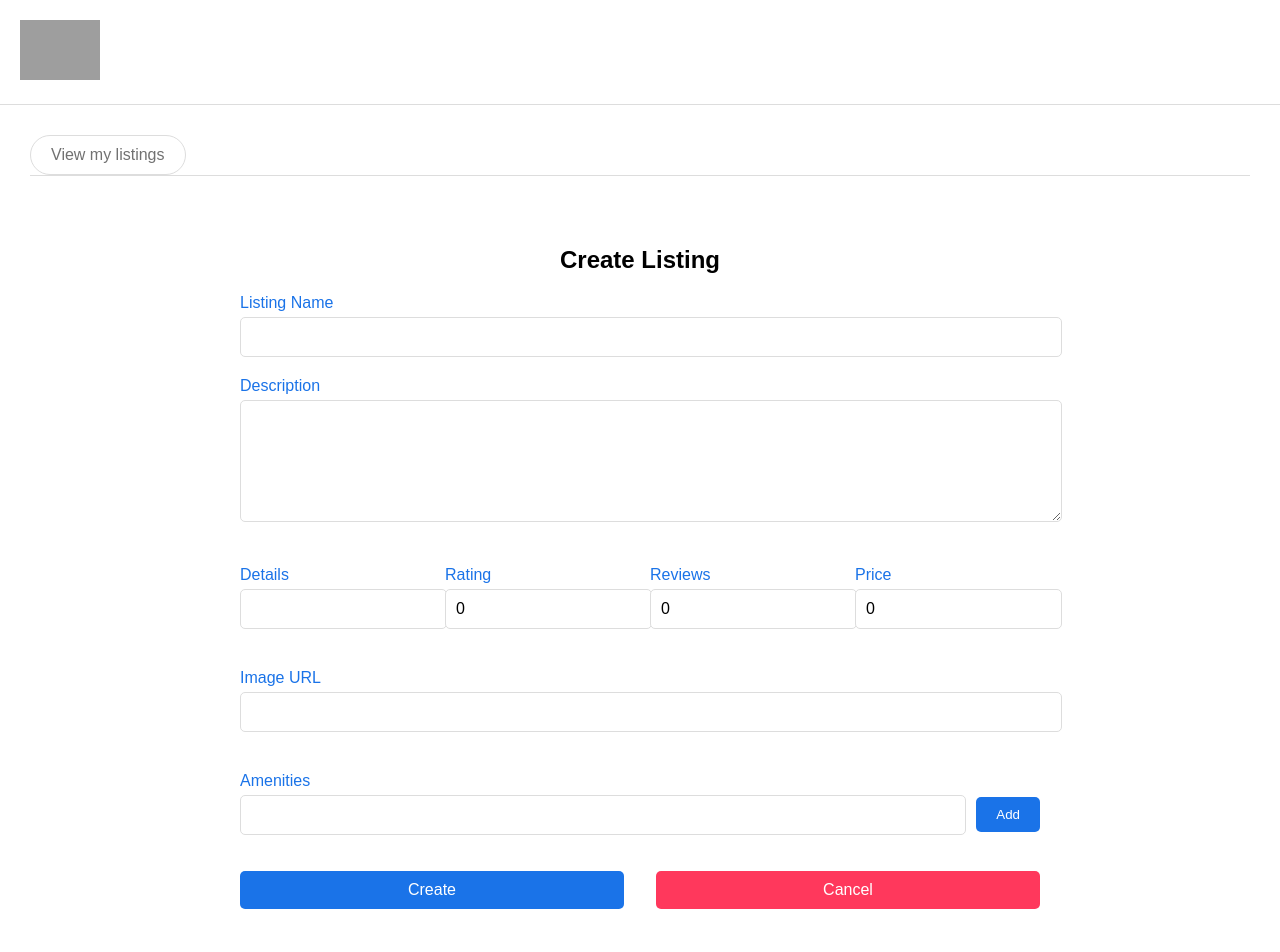
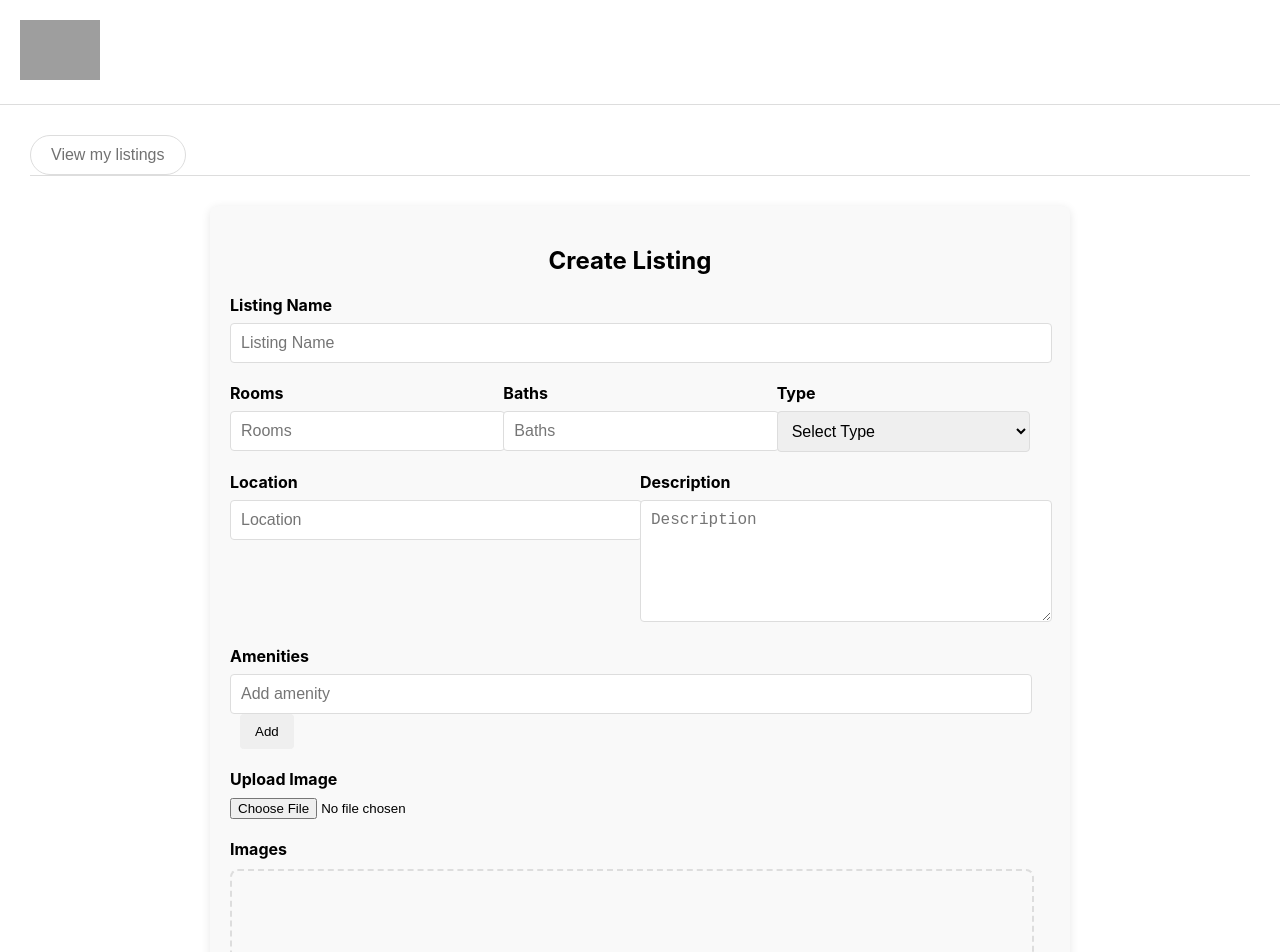
Before and after one commit to Boya015/Airbnb-Capstone-project, a React (Create React App) app: page /listingHotelPage in a window 1280 px wide. Shown: the top 952 px of the page. Before the commit the page ends 929 px from the top, so only its background shows below. Built offline with nearby package versions, Linux system fonts and the light colour scheme; grey boxes are pictures that could not be loaded.

Commit message:
modified code

```diff
--- a/src/App.js
+++ b/src/App.js
@@ -3,8 +3,8 @@ import { BrowserRouter as Router, Route, Routes } from 'react-router-dom';
 import HomePage from '../src/Pages/HomePage/HomePage';
 import ListingPage from './Pages/HomePage/ListingPage';
 import SearchResultsPage from '../src/Pages/HomePage/SearchResultsPage';
-import AdminHotel from './Pages/AdminPages/AddHotel'
-import UpdatePage from './Pages/UpdatePage/UpdatePage';
+import AdminHotel from './Pages/AdminPages/AddHotel';
+import UpdateHotel from './Pages/UpdateHotel/UpdateHotel';
 import ReservationsListPages from './Pages/ReservationsListPages/ReservationsListPages';
 import LoginPage from './Pages/LoginPage/LoginPage';
 import LuxeSearchPage from './Pages/LuxeSearchPage/LuxeSearchPage';
@@ -21,7 +21,7 @@ const App = () => {
           <Route path="/listing/:id" element={<ListingPage />} />
           <Route path="/search" element={<SearchResultsPage />} />
           <Route path="/admin/02" element={<AdminHotel />} />
-          <Route path="/update/:id" element={<UpdatePage />} />
+          <Route path="/update/:id" element={<UpdateHotel />} />
           <Route path="/reservationsListPages" element={<ReservationsListPages />} />
           <Route path="/loginPage" element={<LoginPage />} />
           <Route path="/signup" element={ <SignUp />} />
--- a/src/Pages/UpdatePage/UpdatePage.js
+++ /dev/null
@@ -1,50 +0,0 @@
-import React, { useEffect, useState } from 'react';
-import { useParams } from 'react-router-dom';
-
-const UpdatePage = () => {
-  const { id } = useParams(); // Get the hotel ID from the URL
-  const [hotel, setHotel] = useState(null);
-  const [loading, setLoading] = useState(true);
-  const [error, setError] = useState(null);
-
-  useEffect(() => {
-    const fetchHotel = async () => {
-      try {
-        const response = await fetch(`http://localhost:5000/api/accommodations/${id}`);
-        if (!response.ok) {
-          throw new Error('Network response was not ok');
-        }
-        const data = await response.json();
-        setHotel(data);
-      } catch (err) {
-        setError(err.message);
-      } finally {
-        setLoading(false);
-      }
-    };
-
-    fetchHotel();
-  }, [id]);
-
-  const handleUpdate = async (e) => {
-    e.preventDefault();
-    // Implement the update logic here (e.g., send PUT request to update hotel)
-  };
-
-  if (loading) return <div>Loading...</div>;
-  if (error) return <div>Error: {error}</div>;
-
-  return (
-    <div>
-      <h2>Update Hotel</h2>
-      <form onSubmit={handleUpdate}>
-        {/* Render input fields to edit hotel details here */}
-        <input type="text" defaultValue={hotel.name} />
-        {/* Other fields for details, price, etc. */}
-        <button type="submit">Update</button>
-      </form>
-    </div>
-  );
-};
-
-export default UpdatePage;
--- a/src/components/CreateListing/CreateListing.css
+++ b/src/components/CreateListing/CreateListing.css
@@ -1,12 +1,13 @@
 .create-listing {
-    width: 100%;
   max-width: 800px;
   margin: 0 auto;
-    padding: 20px;
-    font-family: Arial, sans-serif;
+  padding: 20px 40px 20px 20px;
+  background-color: #f9f9f9;
+  border-radius: 8px;
+  box-shadow: 0 2px 10px rgba(0, 0, 0, 0.1);
 }
 
-  .create-listing h2 {
+.create-listing > h2 {
   text-align: center;
   margin-bottom: 20px;
 }
@@ -20,92 +21,84 @@
   margin-bottom: 20px;
 }
 
-  .form-row {
-    display: flex;
-    justify-content: space-between;
-    margin-bottom: 20px;
+label {
+  display: block;
+  margin-bottom: 8px;
+  font-weight: bold;
 }
 
-  .form-row .form-group {
-    flex: 1;
-    margin-right: 20px;
-  }
-
-  .form-row .form-group:last-child {
-    margin-right: 0;
-  }
-
-  .form-group label {
-    display: block;
-    margin-bottom: 5px;
-    color: #1a73e8;
-  }
-
-  .form-group input,
-  .form-group select,
-  .form-group textarea {
+input[type='text'],
+input[type='number'],
+textarea,
+select {
   width: 100%;
   padding: 10px;
   border: 1px solid #ddd;
-    border-radius: 5px;
+  border-radius: 4px;
   font-size: 16px;
-  }
-
-  .amenities-input {
-    display: flex;
-    align-items: center;
-  }
-
-  .amenities-input input {
-    flex: 1;
-  }
-
-  .amenities-input button {
-    margin-left: 10px;
-    padding: 10px 20px;
-    border: none;
-    border-radius: 5px;
-    background-color: #1a73e8;
-    color: white;
-    cursor: pointer;
-  }
-
-  .upload-button {
-    width: 100%;
-    padding: 10px;
-    border: none;
-    border-radius: 5px;
-    background-color: #1a73e8;
-    color: white;
-    cursor: pointer;
-    margin-bottom: 10px;
 }
 
 textarea {
   height: 100px;
 }
 
-  .form-actions {
+.form-row {
+  display: flex;
+  justify-content: space-between;
+  gap: 20px;
+}
+
+.form-row .form-group {
+  flex: 1;
+}
+
+button {
+  padding: 10px 15px;
+  border: none;
+  border-radius: 4px;
+  cursor: pointer;
+}
+
+button[type='button'] {
+  margin-left: 10px;
+}
+
+.create-button {
+  background-color: #007bff;
+  color: #fff;
+}
+
+.cancel-button {
+  background-color: #ff4444;
+  color: #fff;
+}
+
+.amenities-list {
+  margin-top: 10px;
+}
+
+.amenity {
+  display: inline-block;
+  padding: 5px 10px;
+  background-color: #e0e0e0;
+  border-radius: 4px;
+  margin-right: 5px;
+  margin-top: 5px;
+}
+
+.image-upload-box {
+  width: 100%;
+  height: 150px;
+  border: 2px dashed #ddd;
+  border-radius: 8px;
+  display: flex;
+  align-items: center;
+  justify-content: center;
+  color: #aaa;
+  margin-top: 10px;
+}
+
+.form-buttons {
   display: flex;
   justify-content: space-between;
 }
-
-  .create-button,
-  .cancel-button {
-    width: 48%;
-    padding: 10px;
-    border: none;
-    border-radius: 5px;
-    font-size: 16px;
-    cursor: pointer;
-  }
-
-  .create-button {
-    background-color: #1a73e8;
-    color: white;
-  }
-
-  .cancel-button {
-    background-color: #ff385c;
-    color: white;
-  }
--- a/src/components/CreateListing/CreateListing.js
+++ b/src/components/CreateListing/CreateListing.js
@@ -1,111 +1,96 @@
 import React, { useState } from 'react';
-import { useNavigate } from 'react-router-dom';
-import axios from 'axios';
 import './CreateListing.css';
 
 const CreateListing = () => {
-  const [formData, setFormData] = useState({
-    name: '',
-    description: '',
-    details: '',
-    rating: 0,
-    reviews: 0,
-    price: 0,
-    image: '',
-    amenities: [],
-  });
+  const [amenities, setAmenities] = useState([]);
+  const [amenity, setAmenity] = useState('');
 
-  const [amenity, setAmenity] = useState("");
-  const navigate = useNavigate();
-
-  const handleInputChange = (e) => {
-    const { name, value } = e.target;
-    setFormData({
-      ...formData,
-      [name]: value
-    });
-  };
-
-  const handleAddAmenity = () => {
-    if (amenity.trim() !== "") {
-      setFormData({
-        ...formData,
-        amenities: [...formData.amenities, amenity]
-      });
-      setAmenity("");
+  const addAmenity = () => {
+    if (amenity.trim()) {
+      setAmenities([...amenities, amenity]);
+      setAmenity('');
     }
   };
 
-  const handleSubmit = async (e) => {
-    e.preventDefault();
-    try {
-      // The formData object is constructed based on user input
-      const response = await axios.post('http://localhost:5000/api/accommodation', formData);
-      console.log('accommodation added:', response.data);
-
-      // Redirect to admin/02
-      navigate('/admin/02');
-    } catch (error) {
-      console.error('Error creating accommodation:', error);
-    }
-  };
   return (
     <div className="create-listing">
       <h2>Create Listing</h2>
-      <form onSubmit={handleSubmit}>
+      <form>
         <div className="form-group">
           <label>Listing Name</label>
-          <input type="text" name="name" value={formData.name} onChange={handleInputChange} required />
+          <input type="text" placeholder="Listing Name" />
         </div>
+
         <div className="form-row">
           <div className="form-group">
-            <label>Description</label>
-            <textarea name="description" value={formData.description} onChange={handleInputChange} required></textarea>
+            <label>Rooms</label>
+            <input type="number" placeholder="Rooms" />
+          </div>
+          <div className="form-group">
+            <label>Baths</label>
+            <input type="number" placeholder="Baths" />
+          </div>
+          <div className="form-group">
+            <label>Type</label>
+            <select>
+              <option value="">Select Type</option>
+              <option value="Apartment">Apartment</option>
+              <option value="House">House</option>
+              <option value="Villa">Villa</option>
+            </select>
           </div>
         </div>
+
         <div className="form-row">
           <div className="form-group">
-            <label>Details</label>
-            <input type="text" name="details" value={formData.details} onChange={handleInputChange} required />
+            <label>Location</label>
+            <input type="text" placeholder="Location" />
           </div>
           <div className="form-group">
-            <label>Rating</label>
-            <input type="number" name="rating" value={formData.rating} onChange={handleInputChange} required />
-          </div>
-          <div className="form-group">
-            <label>Reviews</label>
-            <input type="number" name="reviews" value={formData.reviews} onChange={handleInputChange} required />
-          </div>
-          <div className="form-group">
-            <label>Price</label>
-            <input type="number" name="price" value={formData.price} onChange={handleInputChange} required />
+            <label>Description</label>
+            <textarea placeholder="Description"></textarea>
           </div>
         </div>
+
         <div className="form-row">
           <div className="form-group">
-            <label>Image URL</label>
-            <input type="text" name="image" value={formData.image} onChange={handleInputChange} required />
-          </div>
-        </div>
-        <div className="form-group">
-          <label>Amenities</label>
-          <div className="amenities-input">
+            <label>Amenities</label>
             <input
               type="text"
+              placeholder="Add amenity"
               value={amenity}
               onChange={(e) => setAmenity(e.target.value)}
             />
-            <button type="button" onClick={handleAddAmenity}>Add</button>
+            <button type="button" onClick={addAmenity}>
+              Add
+            </button>
           </div>
-          <ul>
-            {formData.amenities.map((item, index) => (
-              <li key={index}>{item}</li>
+          <div className="amenities-list">
+            {amenities.map((item, index) => (
+              <span key={index} className="amenity">
+                {item}
+              </span>
             ))}
-          </ul>
+          </div>
         </div>
-        <div className="form-actions">
-          <button type="submit" className="create-button">Create</button>
-          <button type="button" className="cancel-button" onClick={() => navigate(-1)}>Cancel</button>
+
+        <div className="form-group">
+          <label>Upload Image</label>
+          <input type="file" />
+        </div>
+
+        <div className="form-group">
+          <label>Images</label>
+          <div className="image-upload-box"></div>
+        </div>
+
+        <div className="form-buttons">
+          <button type="submit" className="create-button">
+            Create
+          </button>
+          <button type="button" className="cancel-button">
+            Cancel
+          </button>
         </div>
       </form>
     </div>
--- /dev/null
+++ b/src/components/UpdatePage/UpdatePage.js
@@ -0,0 +1,160 @@
+import React, { useState, useEffect } from 'react';
+import { useParams, useNavigate } from 'react-router-dom'; // Use `useNavigate` instead of `useHistory`
+import '../HotelList/HotelList.css';
+
+const UpdateListing = () => {
+  const { id } = useParams(); // Get the ID from the URL parameters
+  const navigate = useNavigate(); // Replaces useHistory()
+  const [hotel, setHotel] = useState({
+    name: '',
+    rooms: '',
+    baths: '',
+    type: '',
+    location: '',
+    description: '',
+    amenities: [],
+    image: '',
+  });
+
+  useEffect(() => {
+    // Fetch the existing hotel data to pre-fill the form
+    const fetchHotel = async () => {
+      try {
+        const response = await fetch(`http://localhost:5000/api/accommodations/${id}`);
+        const data = await response.json();
+        setHotel(data); // Pre-fill form with existing hotel data
+      } catch (err) {
+        console.error('Error fetching hotel data:', err);
+      }
+    };
+
+    fetchHotel();
+  }, [id]);
+
+  // Handle form submission to update the hotel
+  const handleSubmit = async (e) => {
+    e.preventDefault();
+    try {
+      const response = await fetch(`http://localhost:5000/api/accommodations/${id}`, {
+        method: 'PUT',
+        headers: {
+          'Content-Type': 'application/json',
+        },
+        body: JSON.stringify(hotel), // Send the updated hotel data
+      });
+
+      if (response.ok) {
+        navigate('/hotels'); // Redirect back to the hotel list after updating
+      } else {
+        throw new Error('Failed to update hotel');
+      }
+    } catch (err) {
+      console.error('Error updating hotel:', err);
+    }
+  };
+
+  // Handle form input change
+  const handleInputChange = (e) => {
+    const { name, value } = e.target;
+    setHotel((prevHotel) => ({
+      ...prevHotel,
+      [name]: value,
+    }));
+  };
+
+  return (
+    <div className="create-listing">
+      <h2>Update Listing</h2>
+      <form onSubmit={handleSubmit}>
+        <div className="form-group">
+          <label>Listing Name</label>
+          <input
+            type="text"
+            name="name"
+            value={hotel.name}
+            onChange={handleInputChange}
+            placeholder="Listing Name"
+          />
+        </div>
+
+        <div className="form-row">
+          <div className="form-group">
+            <label>Rooms</label>
+            <input
+              type="number"
+              name="rooms"
+              value={hotel.rooms}
+              onChange={handleInputChange}
+              placeholder="Rooms"
+            />
+          </div>
+          <div className="form-group">
+            <label>Baths</label>
+            <input
+              type="number"
+              name="baths"
+              value={hotel.baths}
+              onChange={handleInputChange}
+              placeholder="Baths"
+            />
+          </div>
+          <div className="form-group">
+            <label>Type</label>
+            <select
+              name="type"
+              value={hotel.type}
+              onChange={handleInputChange}
+            >
+              <option value="Apartment">Apartment</option>
+              <option value="House">House</option>
+              <option value="Villa">Villa</option>
+            </select>
+          </div>
+        </div>
+
+        <div className="form-group">
+          <label>Location</label>
+          <input
+            type="text"
+            name="location"
+            value={hotel.location}
+            onChange={handleInputChange}
+            placeholder="Location"
+          />
+        </div>
+
+        <div className="form-group">
+          <label>Description</label>
+          <textarea
+            name="description"
+            value={hotel.description}
+            onChange={handleInputChange}
+            placeholder="Description"
+          />
+        </div>
+
+        {/* Add the amenities and other inputs similarly */}
+
+        <div className="form-group">
+          <label>Upload Image</label>
+          <input type="file" name="image" />
+        </div>
+
+        <div className="form-buttons">
+          <button type="submit" className="create-button">
+            Update
+          </button>
+          <button
+            type="button"
+            className="cancel-button"
+            onClick={() => navigate('/hotels')} // Redirect on cancel
+          >
+            Cancel
+          </button>
+        </div>
+      </form>
+    </div>
+  );
+};
+
+export default UpdateListing;
```
Also changed, not shown: src/Pages/UpdateHotel/UpdateHotel.js (added, +16 -0 lines), src/Pages/UpdateHotel/UpdateHotel.css (added), src/components/UpdatePage/UpdatePage.css (added). Lines whose indentation alone changed are shown as unchanged.
